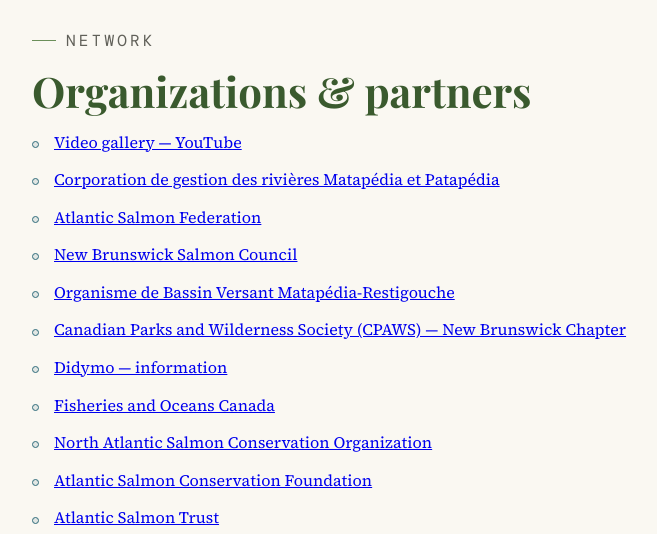
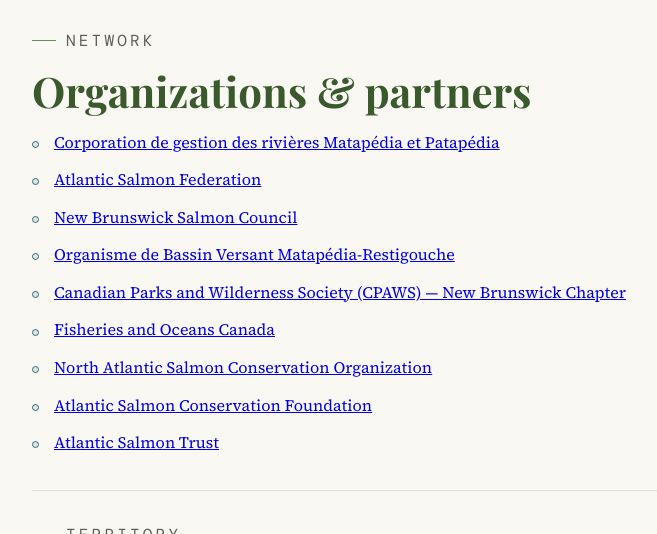
Before and after one commit to foxah047-stack/secure, a Jekyll site: the page built from resources/links/index.html, in a window 1280 px wide and 900 px high, cut to the strip 366-900 px from the top of the window. Shown: the whole strip, without its empty margins (108-765 px from the left). Built offline with Jekyll 4.4.1, drawn with Linux system fonts in a browser that asks for light colours; some web fonts are replaced.

Commit message:
Remove YouTube and Didymo useful links

```diff
--- a/resources/links/index.html
+++ b/resources/links/index.html
@@ -17,26 +17,22 @@
       <p class="section-label"><span data-lang="en">Network</span><span data-lang="fr">Réseau</span></p>
       <h2><span data-lang="en">Organizations &amp; partners</span><span data-lang="fr">Organismes et partenaires</span></h2>
       <ul class="clean-list" data-lang="en">
-        <li><a href="http://www.youtube.com/restigouchesalmon" target="_blank" rel="noopener">Video gallery — YouTube</a></li>
         <li><a href="http://www.cgrmp.com" target="_blank" rel="noopener">Corporation de gestion des rivières Matapédia et Patapédia</a></li>
         <li><a href="http://www.asf.ca" target="_blank" rel="noopener">Atlantic Salmon Federation</a></li>
         <li><a href="http://www.nbsalmoncouncil.com/" target="_blank" rel="noopener">New Brunswick Salmon Council</a></li>
         <li><a href="http://www.matapediarestigouche.org" target="_blank" rel="noopener">Organisme de Bassin Versant Matapédia-Restigouche</a></li>
         <li><a href="http://www.cpawsnb.org/" target="_blank" rel="noopener">Canadian Parks and Wilderness Society (CPAWS) — New Brunswick Chapter</a></li>
-        <li><a href="https://www.mddep.gouv.qc.ca/eau/eco_aqua/didymo/didymo.pdf" target="_blank" rel="noopener">Didymo — information</a></li>
         <li><a href="http://www.dfo-mpo.gc.ca" target="_blank" rel="noopener">Fisheries and Oceans Canada</a></li>
         <li><a href="http://www.nasco.int" target="_blank" rel="noopener">North Atlantic Salmon Conservation Organization</a></li>
         <li><a href="http://www.ascf-fcsa.ca" target="_blank" rel="noopener">Atlantic Salmon Conservation Foundation</a></li>
         <li><a href="http://www.atlanticsalmontrust.org" target="_blank" rel="noopener">Atlantic Salmon Trust</a></li>
       </ul>
       <ul class="clean-list" data-lang="fr">
-        <li><a href="http://www.youtube.com/restigouchesalmon" target="_blank" rel="noopener">Galerie vidéo — YouTube</a></li>
         <li><a href="http://www.cgrmp.com" target="_blank" rel="noopener">Corporation de gestion des rivières Matapédia et Patapédia</a></li>
         <li><a href="http://www.asf.ca" target="_blank" rel="noopener">Atlantic Salmon Federation (anglais)</a></li>
         <li><a href="http://www.nbsalmoncouncil.com/" target="_blank" rel="noopener">New Brunswick Salmon Council (anglais)</a></li>
         <li><a href="http://www.matapediarestigouche.org" target="_blank" rel="noopener">Organisme de Bassin Versant Matapédia-Restigouche</a></li>
         <li><a href="http://www.cpawsnb.org/" target="_blank" rel="noopener">Société pour la nature et les parcs du Canada (SNAP) — section Nouveau-Brunswick</a></li>
-        <li><a href="https://www.mddep.gouv.qc.ca/eau/eco_aqua/didymo/didymo.pdf" target="_blank" rel="noopener">Information sur l’algue Didymo</a></li>
         <li><a href="http://www.dfo-mpo.gc.ca" target="_blank" rel="noopener">Pêches et Océans Canada</a></li>
         <li><a href="http://www.nasco.int" target="_blank" rel="noopener">Organisation pour la conservation du saumon de l’Atlantique Nord</a></li>
         <li><a href="http://www.ascf-fcsa.ca" target="_blank" rel="noopener">Fondation conservation du saumon Atlantique</a></li>
```
